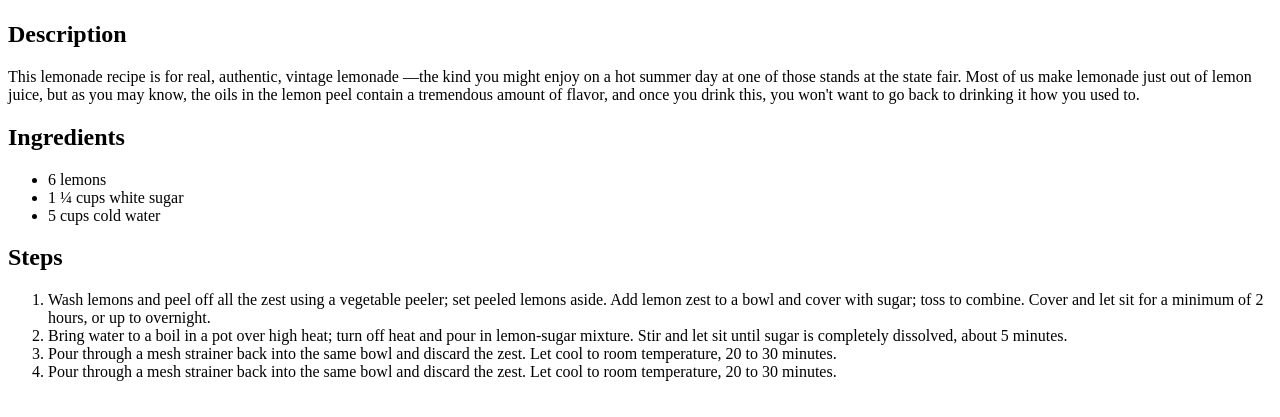
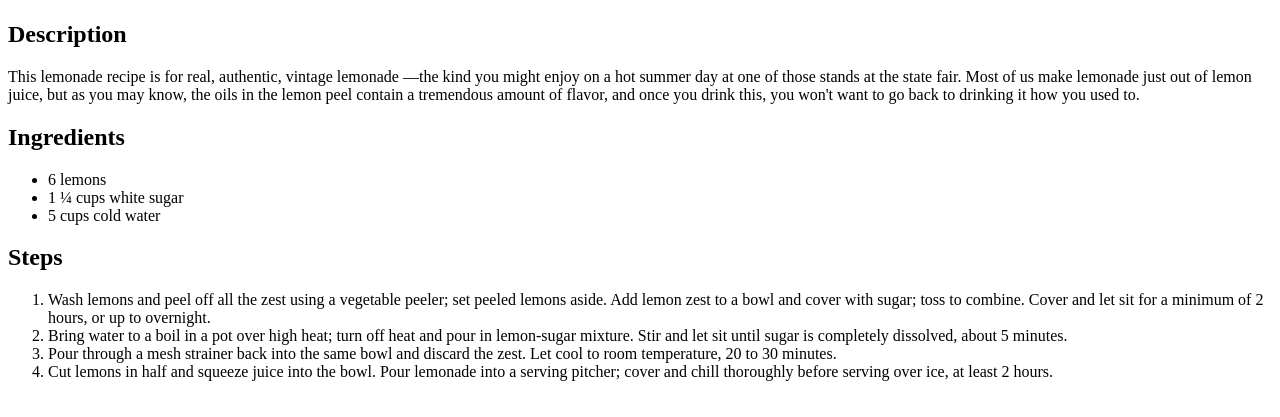
Before and after one commit to DreamableLabs/odin-recipes, a plain HTML site: page recipes/state-fair-lemonade.html in a window 1280 px wide. Shown: the part 383-800 px from the top of the page. Drawn offline with Linux system fonts and the light colour scheme.

Commit message:
fix - correct indentation and fix duplicate step in lemonade recipe
Fixed inconsistent indentation in the HTML and fixed
duplicate step on state-fair-lemonade.html page

```diff
--- a/recipes/state-fair-lemonade.html
+++ b/recipes/state-fair-lemonade.html
@@ -8,7 +8,9 @@
         <h1>State Fair Lemonade</h1>
         <img src="../images/state-fair-lemonade.png" alt="pitcher and glass of ice cold lemonade" width="400">
         <h2>Description</h2>
-            <p>This lemonade recipe is for real, authentic, vintage lemonade —the kind you might enjoy on a hot summer day at one of those stands at the state fair. Most of us make lemonade just out of lemon juice, but as you may know, the oils in the lemon peel contain a tremendous amount of flavor, and once you drink this, you won't want to go back to drinking it how you used to.</p>
+        <p>
+            This lemonade recipe is for real, authentic, vintage lemonade —the kind you might enjoy on a hot summer day at one of those stands at the state fair. Most of us make lemonade just out of lemon juice, but as you may know, the oils in the lemon peel contain a tremendous amount of flavor, and once you drink this, you won't want to go back to drinking it how you used to.
+        </p>
         <h2>Ingredients</h2>
         <ul>
             <li>6 lemons</li>
@@ -20,7 +22,7 @@
             <li>Wash lemons and peel off all the zest using a vegetable peeler; set peeled lemons aside. Add lemon zest to a bowl and cover with sugar; toss to combine. Cover and let sit for a minimum of 2 hours, or up to overnight.</li>
             <li>Bring water to a boil in a pot over high heat; turn off heat and pour in lemon-sugar mixture. Stir and let sit until sugar is completely dissolved, about 5 minutes.</li>
             <li>Pour through a mesh strainer back into the same bowl and discard the zest. Let cool to room temperature, 20 to 30 minutes.</li>
-                <li>Pour through a mesh strainer back into the same bowl and discard the zest. Let cool to room temperature, 20 to 30 minutes.</li>
+            <li>Cut lemons in half and squeeze juice into the bowl. Pour lemonade into a serving pitcher; cover and chill thoroughly before serving over ice, at least 2 hours.</li>
         </ol>
     </body>
 </html>
```
Lines whose indentation alone changed are shown as unchanged.
